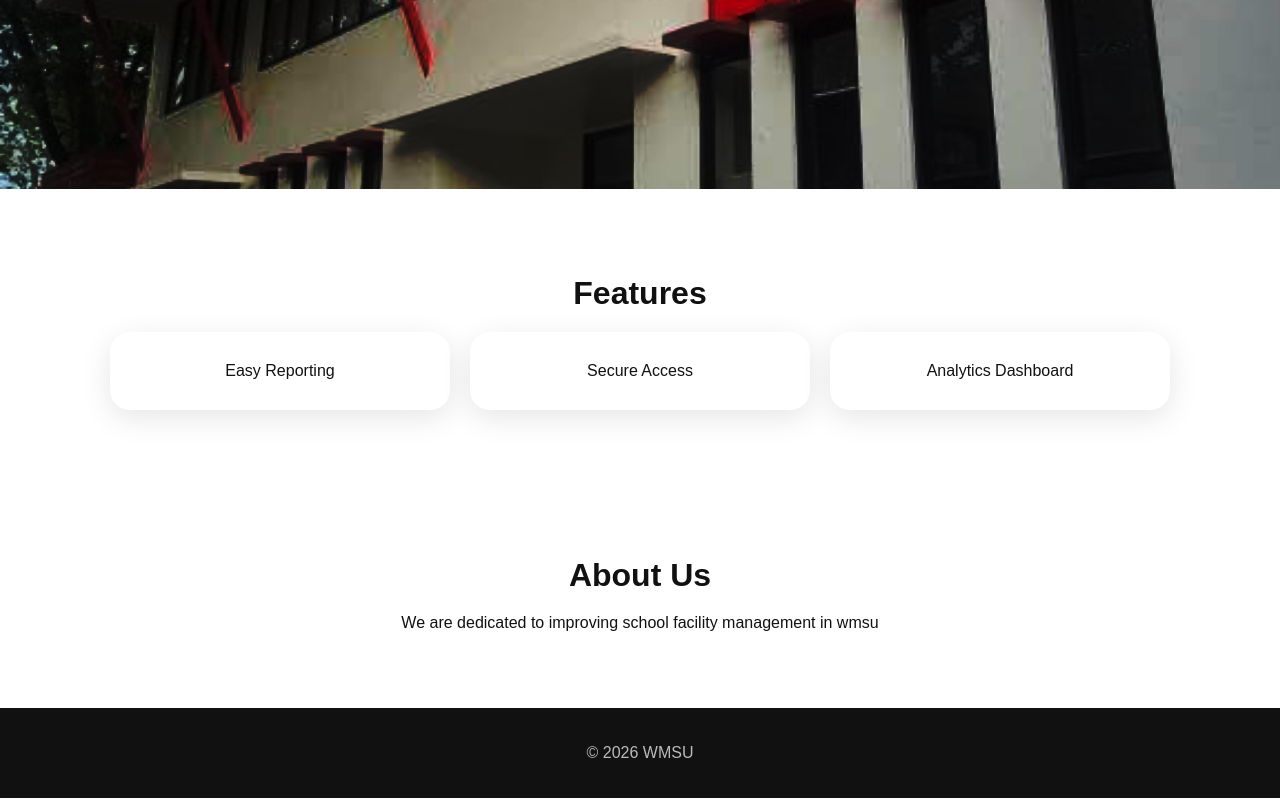
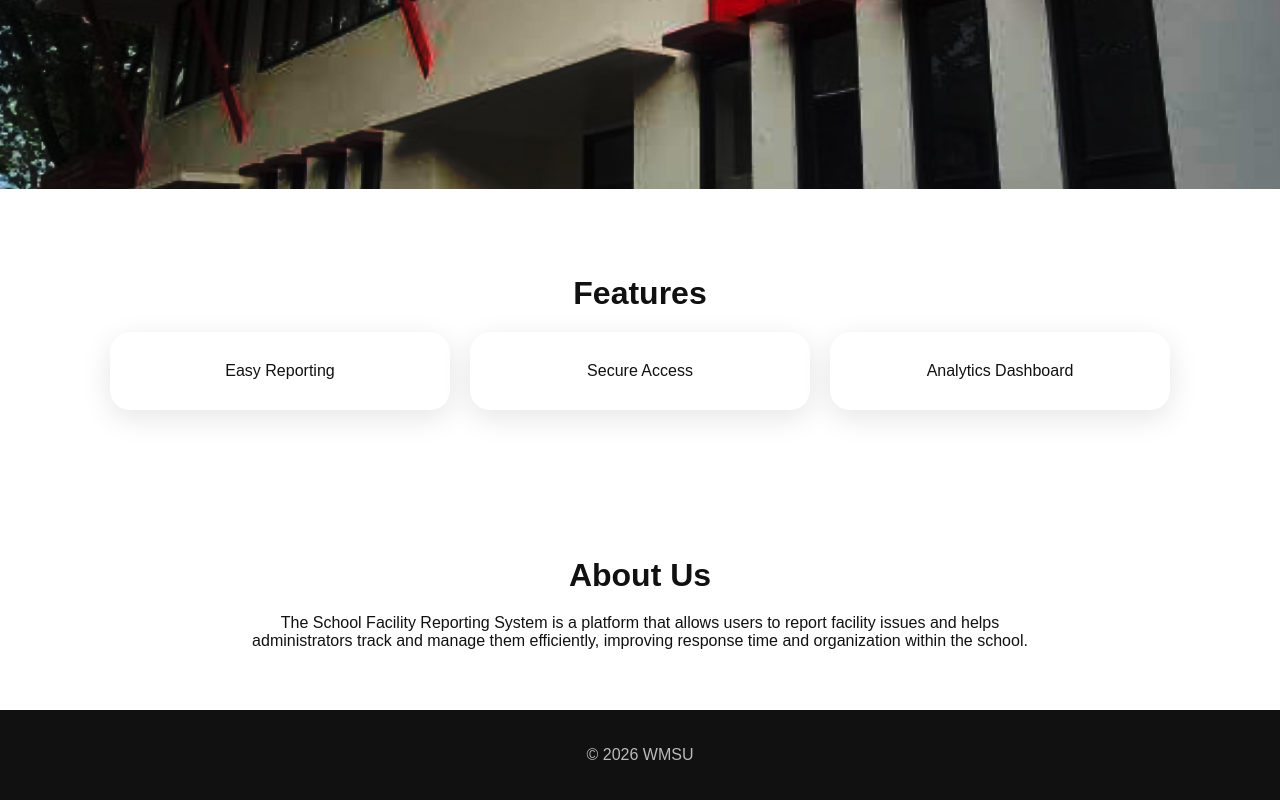
Before and after one commit to Mauve-505/School-Facility-Reporting-System, a plain HTML site: page index.html in a window 1280 px wide. Shown: the part 869-1669 px from the top of the page. Drawn offline with Linux system fonts and the light colour scheme.

Commit message:
refactor index

```diff
--- a/index.html
+++ b/index.html
@@ -26,14 +26,7 @@
     <h1>School Facility Reporting System</h1>
     <p>Streamline reporting and management of school facilities.</p>
     <button class="nis" onclick="window.location.href='login/login.html'">Get Started</button>
-    <!-- <button class="nis">Get Away</button> -->
   </header>
-
-  <!-- <img class = "img" src = "https://i.imgflip.com/5tt19s.jpg"> -->
-
-  <!-- <h1>Important features</h1>
-  <p>sreporting and management</p>
-  <button class="aries">Link to sned you away nigger</button> -->
 
   <section class="box" id="features">
     <h2>Features</h2>
@@ -46,7 +39,7 @@
 
   <section class="box">
     <h2>About Us</h2>
-    <p>We are dedicated to improving school facility management in wmsu</p>
+    <p>The School Facility Reporting System is a platform that allows users to report facility issues and helps administrators track and manage them efficiently, improving response time and organization within the school.</p>
   </section>
 
   <footer>
--- a/style.css
+++ b/style.css
@@ -104,6 +104,12 @@ header p {
   margin-bottom: 20px;
 }
 
+.box p {
+  max-width: 800px;
+  margin: 0 auto;
+  text-align: center;
+}
+
 .features {
   display: flex;
   flex-wrap: wrap;
```
